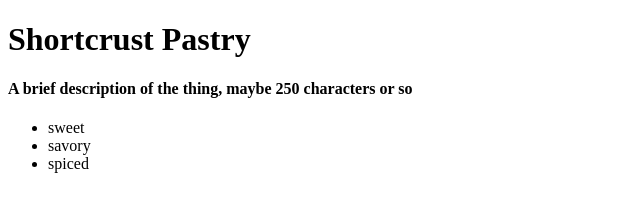
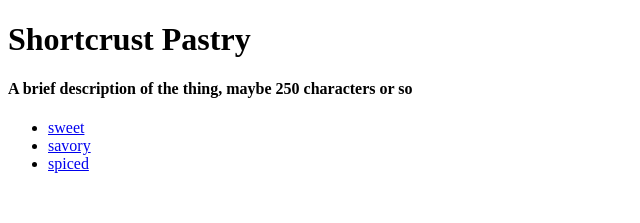
Before and after one commit to etcaples/recipefix-pdp, a React app: page / in a window 1280 px wide. Shown: the top 223 px of the page, without its empty margins (0-640 px from the left). Built offline with nearby package versions, Linux system fonts and the light colour scheme.

Commit message:
rendered list items as react router Links

```diff
--- a/src/App.jsx
+++ b/src/App.jsx
@@ -1,4 +1,5 @@
 import React from 'react';
+import { Link } from 'react-router-dom';
 
 // this is the main page. It:
 // displays the family/title of the recipe (i.e. shortcrust pastries)
@@ -25,7 +26,9 @@
         <ul>
           {
             recipeData.variations.map(variation =>
-              <li>{variation.genus}</li>
+              <li>
+                <Link to={`${variation.genus}`}>{variation.genus}</Link>
+              </li>
             )
           }
         </ul>
```
